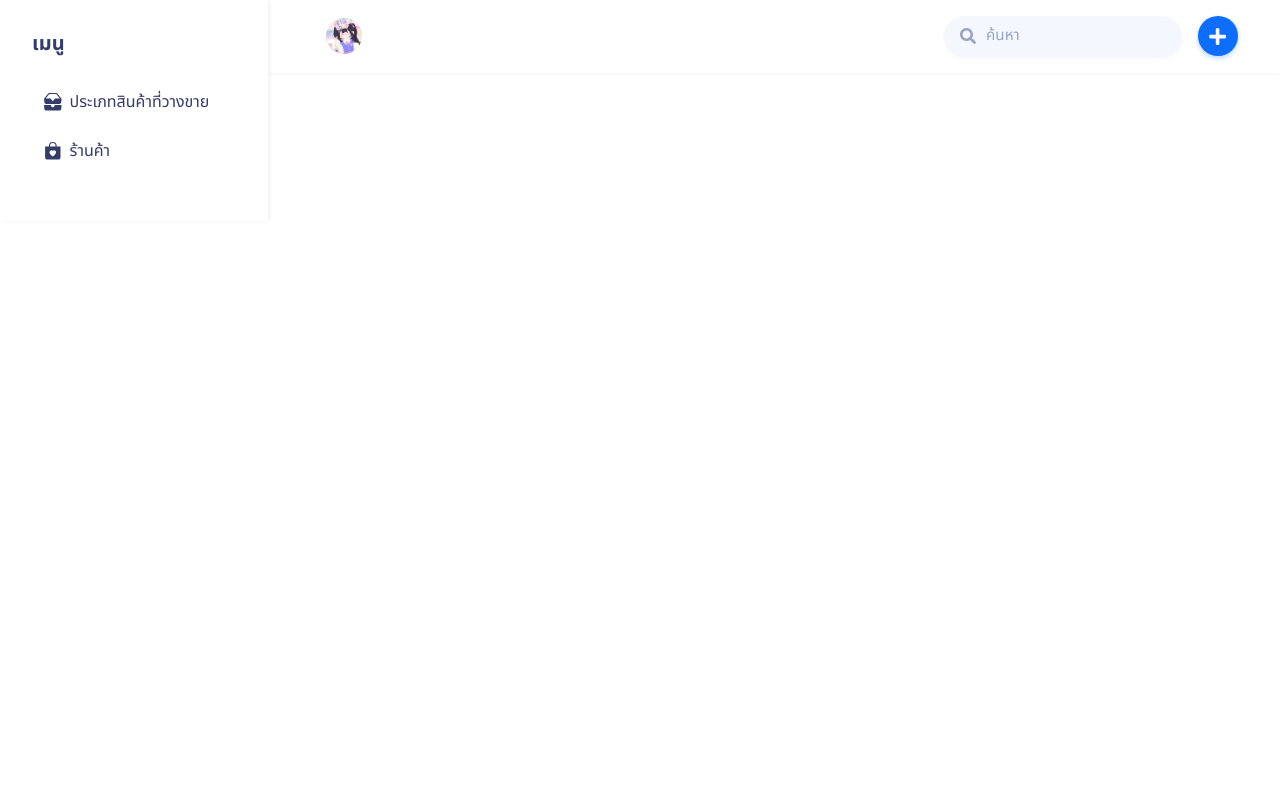
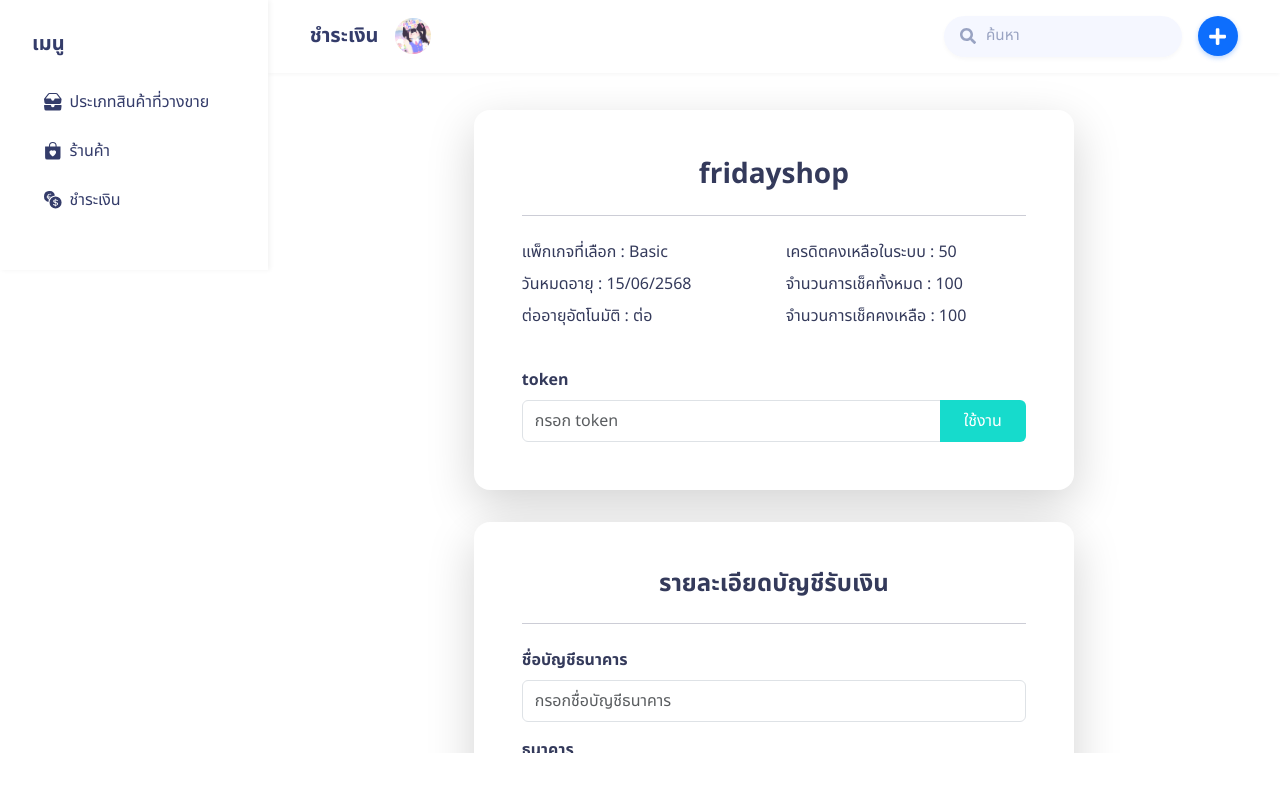
Before and after one commit to friday-shop/fridayshop-app, a React (Vite) app: page /payment in a window 1280 px wide. Shown: the top 792 px of the page. Built offline with nearby package versions, Linux system fonts and the light colour scheme.

Commit message:
feat: create payment page

```diff
--- a/src/App.tsx
+++ b/src/App.tsx
@@ -4,6 +4,7 @@ import Home from './pages/Home';
 import Category from './pages/Category';
 import Product from './pages/Product';
 import Store from './pages/Store';
+import Payment from './pages/Payment';
 
 // const AVATAR = 'https://randomuser.me/api/portraits/women/65.jpg';
 
@@ -13,6 +14,8 @@ function getHeaderTitle(path: string) {
       return 'ประเภทสินค้าที่วางขาย';
     case '/store':
       return 'ร้านค้า';
+    case '/payment':
+      return 'ชำระเงิน';
     default:
       return '';
   }
@@ -29,6 +32,7 @@ function App() {
         <Route path="/category" element={<Category />} />
         <Route path="/product" element={<Product />} />
         <Route path="/store" element={<Store />} />
+        <Route path="/payment" element={<Payment />} />
       </Routes>
     </Layout>
   );
--- a/src/components/Layout/Layout.tsx
+++ b/src/components/Layout/Layout.tsx
@@ -1,14 +1,11 @@
 import { useState } from 'react';
 import { Link } from 'react-router-dom';
-import { BsFillInboxesFill } from "react-icons/bs";
-import { BsBagHeartFill } from "react-icons/bs";
+import { BsFillInboxesFill } from 'react-icons/bs';
+import { BsBagHeartFill } from 'react-icons/bs';
 import './Layout.css';
-import {
-  FaBars,
-  FaPlus,
-  FaSearch,
-} from 'react-icons/fa';
+import { FaBars, FaPlus, FaSearch } from 'react-icons/fa';
 import unknownImage from '../../assets/images/unknown.png';
+import { BsCurrencyExchange } from 'react-icons/bs';
 
 interface LayoutProps {
   headerTitle: string;
@@ -39,21 +36,11 @@ function Layout({ headerTitle, avatarUrl, children }: LayoutProps) {
                 <BsBagHeartFill className="me-2" /> ร้านค้า
               </Link>
             </li>
-            {/* <li>
-              <Link to="/" onClick={closeSidebar} className="menu-item">
-                <FaHome className="me-2" /> หน้าหลัก
+            <li>
+              <Link to="/payment" onClick={closeSidebar} className="menu-item">
+                <BsCurrencyExchange className="me-2" /> ชำระเงิน
               </Link>
             </li>
-            <li>
-              <Link to="/product" onClick={closeSidebar} className="menu-item">
-                <FaBoxOpen className="me-2" /> สินค้า
-              </Link>
-            </li>
-            <li>
-              <Link to="/category" onClick={closeSidebar} className="menu-item">
-                <FaUser className="me-2" /> โปรไฟล์
-              </Link>
-            </li> */}
           </ul>
         </div>
       </div>
--- /dev/null
+++ b/src/pages/Payment.tsx
@@ -0,0 +1,167 @@
+const PackageDetailsCard = () => {
+  // สไตล์สำหรับปุ่ม "ใช้งาน"
+  const buttonStyle = {
+    backgroundColor: '#16DBCC',
+    color: 'white',
+    border: 'none',
+  };
+
+  return (
+    <div className="card-body p-4 p-md-5">
+      {/* Title */}
+      <h2 className="card-title text-center fs-3 fw-bold mb-3">fridayshop</h2>
+      <hr className="my-4" />
+      {/* Details Section */}
+      <div className="row gy-0 gx-md-4">
+        <div className="col-md-6 text-center text-md-start">
+          <p className="mb-2">แพ็กเกจที่เลือก : Basic</p>
+          <p className="mb-2">วันหมดอายุ : 15/06/2568</p>
+          <p className="mb-2">ต่ออายุอัตโนมัติ : ต่อ</p>
+        </div>
+        <div className="col-md-6 text-center text-md-start">
+          <p className="mb-2">เครดิตคงเหลือในระบบ : 50</p>
+          <p className="mb-2">จำนวนการเช็คทั้งหมด : 100</p>
+          <p className="mb-2">จำนวนการเช็คคงเหลือ : 100</p>
+        </div>
+      </div>
+      {/* Token Section */}
+      <div className="mt-4 pt-2">
+        <label htmlFor="token-input" className="form-label fw-bold">
+          token
+        </label>
+        <div className="input-group">
+          <input
+            id="token-input"
+            type="text"
+            className="form-control py-2"
+            placeholder="กรอก token"
+            aria-label="Token Input"
+          />
+          <button className="btn px-4" style={buttonStyle} type="button">
+            ใช้งาน
+          </button>
+        </div>
+      </div>
+    </div>
+  );
+};
+
+// Component สำหรับการ์ดกรอกข้อมูลบัญชีธนาคาร
+const AccountDetailsCard = () => {
+  // สไตล์สำหรับปุ่ม "บันทึก"
+  const saveButtonStyle = {
+    backgroundColor: '#16DBCC',
+    color: 'white',
+    border: 'none',
+    fontWeight: 'bold',
+  };
+
+  return (
+    <div className="card-body p-4 p-md-5">
+      {/* Title */}
+      <h2 className="card-title text-center fs-4 fw-bold mb-3">
+        รายละเอียดบัญชีรับเงิน
+      </h2>
+      <hr className="my-4" />
+      {/* Form */}
+      <form>
+        <div className="mb-3">
+          <label htmlFor="account-name" className="form-label fw-bold">
+            ชื่อบัญชีธนาคาร
+          </label>
+          <input
+            type="text"
+            className="form-control py-2"
+            id="account-name"
+            placeholder="กรอกชื่อบัญชีธนาคาร"
+          />
+        </div>
+        <div className="mb-3">
+          <label htmlFor="bank-selection" className="form-label fw-bold">
+            ธนาคาร
+          </label>
+          <select
+            className="form-select py-2"
+            id="bank-selection"
+            defaultValue=""
+          >
+            <option value="" disabled>
+              เลือกธนาคาร
+            </option>
+            <option value="kbank">ธนาคารกสิกรไทย</option>
+            <option value="scb">ธนาคารไทยพาณิชย์</option>
+            <option value="bbl">ธนาคารกรุงเทพ</option>
+            <option value="ktb">ธนาคารกรุงไทย</option>
+            <option value="tmb">ธนาคารทหารไทยธนชาต (TMBThanachart)</option>
+            <option value="bay">ธนาคารกรุงศรีอยุธยา</option>
+            <option value="cimb">ธนาคารซีไอเอ็มบี ไทย</option>
+            <option value="uob">ธนาคารยูโอบี</option>
+            <option value="tisco">ธนาคารทิสโก้</option>
+            <option value="kk">ธนาคารเกียรตินาคิน</option>
+            <option value="ghb">ธนาคารอาคารสงเคราะห์</option>
+            <option value="ibank">ธนาคารอิสลามแห่งประเทศไทย</option>
+            <option value="gsb">ธนาคารออมสิน</option>
+            <option value="baac">ธนาคารเพื่อการเกษตรและสหกรณ์การเกษตร</option>
+            <option value="lhbank">ธนาคารแลนด์ แอนด์ เฮ้าส์</option>
+            <option value="icbc">ธนาคารไอซีบีซี (ไทย)</option>
+            <option value="mega">ธนาคารเมกะ สากลพาณิชย์</option>
+          </select>
+        </div>
+        <div className="mb-4">
+          <label htmlFor="account-number" className="form-label fw-bold">
+            เลขที่บัญชี
+          </label>
+          <input
+            type="text"
+            className="form-control py-2"
+            id="account-number"
+            placeholder="กรอกเลขที่บัญชี"
+          />
+        </div>
+        <div className="d-grid">
+          <button type="submit" className="btn btn-lg" style={saveButtonStyle}>
+            บันทึก
+          </button>
+        </div>
+      </form>
+    </div>
+  );
+};
+
+// Component หลักที่รวมทั้งสองการ์ดเข้าด้วยกัน
+function Payment() {
+  // สไตล์สำหรับข้อความหลักในการ์ด (ใช้ร่วมกันทั้งสองการ์ด)
+  const cardTextStyle = {
+    color: '#343a5b',
+  };
+
+  return (
+    // Container หลักสำหรับจัดวางการ์ดทั้งหมด
+    <div
+      style={{
+        display: 'flex',
+        flexDirection: 'column',
+        gap: '2rem',
+        padding: '5px',
+      }}
+    >
+      {/* ----- การ์ดข้อมูลแพ็กเกจ (ของเดิม) ----- */}
+      <div
+        className="card border-0 shadow-lg rounded-4 overflow-hidden w-100"
+        style={{ maxWidth: '600px', margin: '0 auto', ...cardTextStyle }}
+      >
+        <PackageDetailsCard />
+      </div>
+
+      {/* ----- การ์ดข้อมูลบัญชี (ส่วนที่เพิ่มใหม่) ----- */}
+      <div
+        className="card border-0 shadow-lg rounded-4 overflow-hidden w-100"
+        style={{ maxWidth: '600px', margin: '0 auto', ...cardTextStyle }}
+      >
+        <AccountDetailsCard />
+      </div>
+    </div>
+  );
+}
+
+export default Payment;
```
